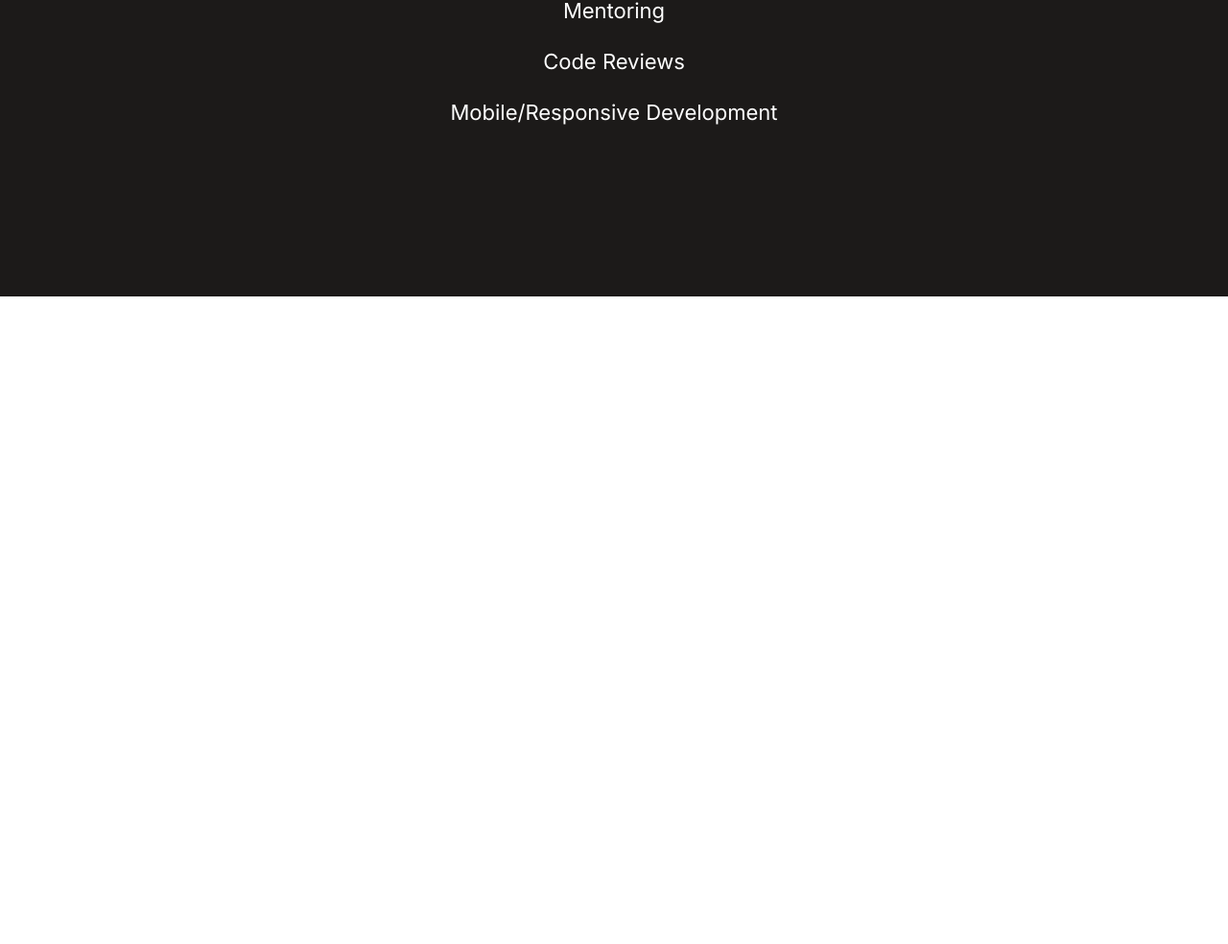
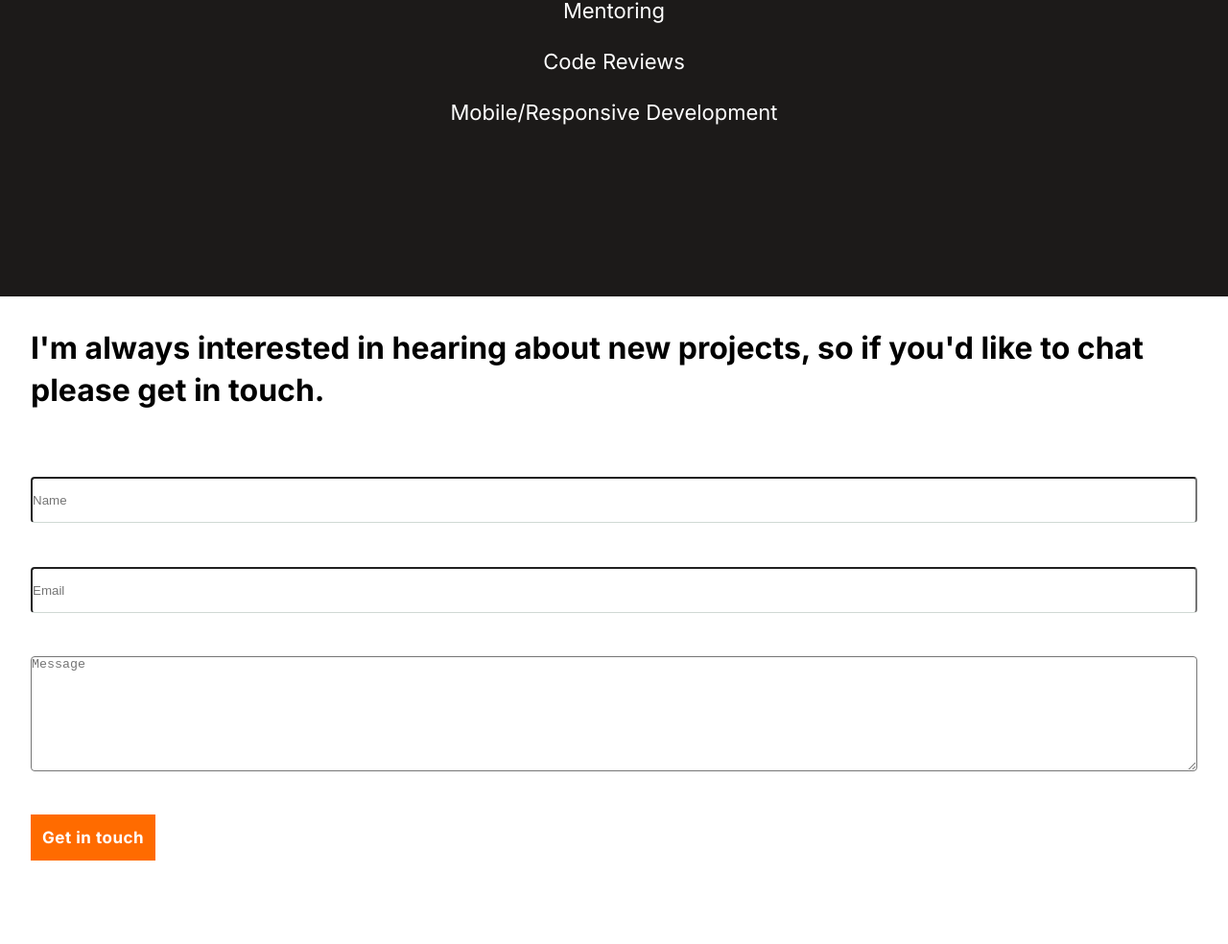
Before and after one commit to akucintavalent/contact-form, a website: page index.html in a window 1280 px wide. Shown: the part 6398-7382 px from the top of the page at 96% size. Before the commit the page ends 6707 px from the top, so only its background shows below. Drawn offline with Linux system fonts and the light colour scheme.

Commit message:
Add form and style the form

```diff
--- a/css/main.css
+++ b/css/main.css
@@ -326,6 +326,40 @@ li {
   list-style: inside url("../media/svg/circle.svg");
 }
 
-.contact-form {
+.contact-me-section {
   background-color: white;
+  padding: 2rem;
 }
+
+.contact-me-section h1 {
+  font-family: "Inter", sans-serif;
+  font-style: normal;
+  font-weight: bold;
+  font-size: 32px;
+  line-height: 44px;
+}
+
+.contact-me-form {
+  display: flex;
+  flex-direction: column;
+  justify-content: space-between;
+  width: 100%;
+  height: 50vh;
+  margin-top: 8.6vh;
+  margin-bottom: 6.8vh;
+}
+
+.form-input {
+  height: 48px;
+  background: #fff;
+  border-bottom: 1px solid #d0d9d4;
+  box-sizing: border-box;
+  border-radius: 4px;
+}
+
+.textarea-input {
+  height: 15vh;
+  background: #fff;
+  box-sizing: border-box;
+  border-radius: 4px;
+}
--- a/index.html
+++ b/index.html
@@ -289,9 +289,21 @@
           </ul>
         </div>
       </div>
-      <section class="contact-form">
-
-      </section>
+      <footer id="contact-me-section" class="contact-me-section">
+        <h1>I'm always interested in hearing about new projects, so if you'd like to chat please get in touch.</h1>
+        <form action="https://formspree.io/f/mdoyvbjr" method="POST" class="contact-me-form">
+          <input type="text" name="name" id="name-mobile" class="form-input" placeholder="Name" required>
+          <input type="email" name="email" id="email-mobile" class="form-input" placeholder="Email" required>
+          <textarea id="message-mobile" class="textarea-input" name="message" placeholder="Message" required></textarea>
+          <a
+            href="#"
+            class="link"
+            target="_blank"
+            rel="noreferrer noopener"
+            >Get in touch</a
+          >
+        </form>
+      </footer>
     </main>
 
     <script
```
